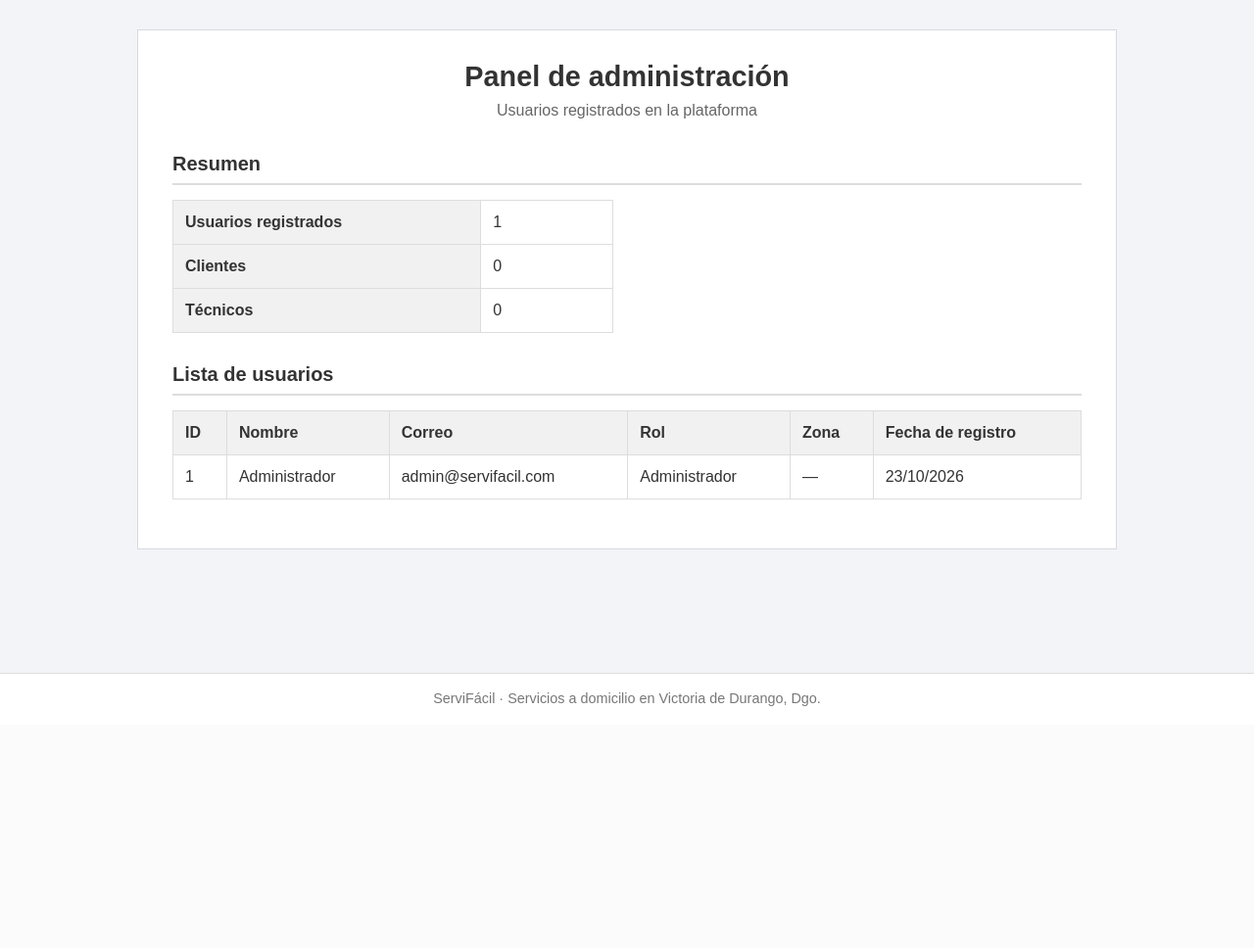
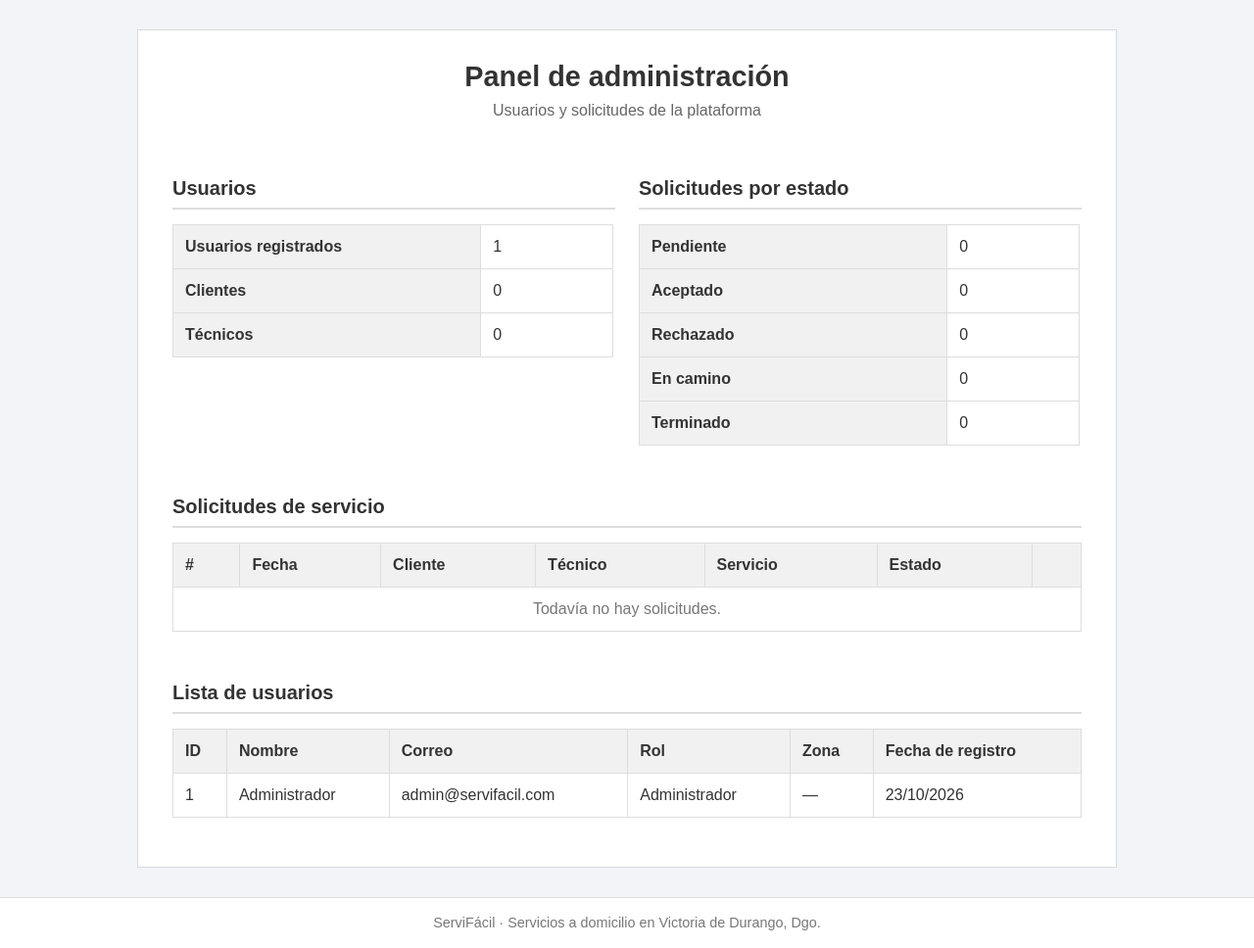
Before and after one commit to LxArmitage/servifacil, a Flask app: page /dashboard in a window 1280 px wide. Shown: the part 60-1028 px from the top of the page at 98% size. Before the commit the page ends 781 px from the top, so only its background shows below. Run offline with Flask 3, Linux system fonts and the light colour scheme; a user stored in the database is signed in; data comes from the database, SQL or seed files in the repository; data that the repository does not hold is empty.

Commit message:
Panel del administrador con solicitudes, pruebas automaticas y README
- El administrador ve todas las solicitudes y cuantas hay en cada estado
- 19 pruebas automaticas con unittest (Sprint 1 y Sprint 2)
- Reemplazo de datetime.utcnow (obsoleto en Python 3.14) por ahora_utc
- README con el Sprint 2, las rutas y como correr las pruebas

Co-Authored-By: Claude Opus 5.5 <noreply@anthropic.com>

```diff
--- a/app/fechas.py
+++ b/app/fechas.py
@@ -3,6 +3,11 @@ from datetime import datetime, timedelta, timezone
 # Durango usa UTC-6 todo el año (en México ya no hay horario de verano desde 2022).
 # Las fechas se guardan en UTC y se muestran en hora de Durango.
 HORA_DURANGO = timezone(timedelta(hours=-6), "Durango")
+
+
+def ahora_utc():
+    """Fecha y hora actual en UTC, sin zona horaria (así se guarda en la BD)."""
+    return datetime.now(timezone.utc).replace(tzinfo=None)
 
 
 def hoy_durango():
--- a/app/main/routes.py
+++ b/app/main/routes.py
@@ -1,7 +1,8 @@
 from flask import Blueprint, render_template, redirect, url_for
 from flask_login import login_required, current_user
 
-from app.models import Categoria, Solicitud, Usuario, Zona
+from app import db
+from app.models import Categoria, Solicitud, Usuario, Zona, ESTADO_NOMBRES
 
 main_bp = Blueprint("main", __name__)
 
@@ -23,12 +24,22 @@ def dashboard():
         usuarios = Usuario.query.order_by(Usuario.creado).all()
         total_tecnicos = Usuario.query.filter_by(rol="tecnico").count()
         total_clientes = Usuario.query.filter_by(rol="cliente").count()
+
+        solicitudes = Solicitud.query.order_by(Solicitud.creada.desc()).all()
+        conteo = dict(
+            db.session.query(Solicitud.estado, db.func.count())
+            .group_by(Solicitud.estado).all()
+        )
+        por_estado = [(nombre, conteo.get(clave, 0))
+                      for clave, nombre in ESTADO_NOMBRES.items()]
         return render_template(
             "main/dashboard_admin.html",
             usuarios=usuarios,
             total_usuarios=len(usuarios),
             total_tecnicos=total_tecnicos,
             total_clientes=total_clientes,
+            solicitudes=solicitudes,
+            por_estado=por_estado,
         )
     if current_user.rol == "tecnico":
         propias = Solicitud.query.filter_by(tecnico_id=current_user.tecnico.id)
--- a/app/models.py
+++ b/app/models.py
@@ -1,9 +1,8 @@
-from datetime import datetime
-
 from flask_login import UserMixin
 from werkzeug.security import generate_password_hash, check_password_hash
 
 from app import db, login_manager
+from app.fechas import ahora_utc
 
 # Roles disponibles en la plataforma
 ROLES = ("cliente", "tecnico", "administrador")
@@ -66,7 +65,7 @@ class Usuario(UserMixin, db.Model):
     correo = db.Column(db.String(120), unique=True, nullable=False)
     password_hash = db.Column(db.String(255), nullable=False)
     rol = db.Column(db.String(20), nullable=False, default="cliente")
-    creado = db.Column(db.DateTime, default=datetime.utcnow)
+    creado = db.Column(db.DateTime, default=ahora_utc)
 
     cliente = db.relationship(
         "Cliente", backref="usuario", uselist=False,
@@ -153,8 +152,8 @@ class Solicitud(db.Model):
     fecha_servicio = db.Column(db.Date, nullable=False)
     descripcion = db.Column(db.String(300), nullable=False)
     estado = db.Column(db.String(20), nullable=False, default="pendiente")
-    creada = db.Column(db.DateTime, default=datetime.utcnow)
-    actualizada = db.Column(db.DateTime, default=datetime.utcnow)
+    creada = db.Column(db.DateTime, default=ahora_utc)
+    actualizada = db.Column(db.DateTime, default=ahora_utc)
 
     cliente = db.relationship("Cliente", backref="solicitudes")
     tecnico = db.relationship("Tecnico", backref="solicitudes")
--- a/app/servicios/routes.py
+++ b/app/servicios/routes.py
@@ -5,7 +5,7 @@ from flask_login import current_user, login_required
 
 from app import db
 from app.decoradores import rol_requerido
-from app.fechas import hoy_durango
+from app.fechas import ahora_utc, hoy_durango
 from app.models import (
     Categoria, Solicitud, Tecnico, Usuario, Zona, ESTADO_NOMBRES, FLUJO_ESTADOS,
 )
@@ -189,7 +189,7 @@ def cambiar_estado(solicitud_id):
             )
         else:
             solicitud.estado = nuevo
-            solicitud.actualizada = datetime.utcnow()
+            solicitud.actualizada = ahora_utc()
             db.session.commit()
             flash(mensaje, "success")
 
--- a/app/templates/main/dashboard_admin.html
+++ b/app/templates/main/dashboard_admin.html
@@ -3,9 +3,11 @@
 
 {% block contenido %}
 <h1>Panel de administración</h1>
-<p class="subtitulo">Usuarios registrados en la plataforma</p>
+<p class="subtitulo">Usuarios y solicitudes de la plataforma</p>
 
-<h2>Resumen</h2>
+<div class="row">
+    <div class="col-md-6">
+        <h2>Usuarios</h2>
         <table class="tabla tabla-resumen">
             <tr>
                 <th>Usuarios registrados</th>
@@ -20,6 +22,55 @@
                 <td>{{ total_tecnicos }}</td>
             </tr>
         </table>
+    </div>
+    <div class="col-md-6">
+        <h2>Solicitudes por estado</h2>
+        <table class="tabla tabla-resumen">
+            {% for nombre, total in por_estado %}
+            <tr>
+                <th>{{ nombre }}</th>
+                <td>{{ total }}</td>
+            </tr>
+            {% endfor %}
+        </table>
+    </div>
+</div>
+
+<h2>Solicitudes de servicio</h2>
+<div class="tabla-contenedor">
+    <table class="tabla">
+        <thead>
+            <tr>
+                <th>#</th>
+                <th>Fecha</th>
+                <th>Cliente</th>
+                <th>Técnico</th>
+                <th>Servicio</th>
+                <th>Estado</th>
+                <th></th>
+            </tr>
+        </thead>
+        <tbody>
+            {% for s in solicitudes %}
+            <tr>
+                <td>{{ s.id }}</td>
+                <td>{{ s.fecha_servicio|fecha }}</td>
+                <td>{{ s.cliente.usuario.nombre }}</td>
+                <td>{{ s.tecnico.usuario.nombre }}</td>
+                <td>{{ s.categoria.nombre }}</td>
+                <td><span class="estado estado-{{ s.estado }}">{{ s.estado_nombre }}</span></td>
+                <td>
+                    <a href="{{ url_for('servicios.detalle', solicitud_id=s.id) }}">Ver</a>
+                </td>
+            </tr>
+            {% else %}
+            <tr>
+                <td colspan="7" class="vacio">Todavía no hay solicitudes.</td>
+            </tr>
+            {% endfor %}
+        </tbody>
+    </table>
+</div>
 
 <h2>Lista de usuarios</h2>
 <div class="tabla-contenedor">
```
Also changed, not shown: tests/test_servifacil.py (added, +210 -0 lines), README.md. Lines whose indentation alone changed are shown as unchanged.
